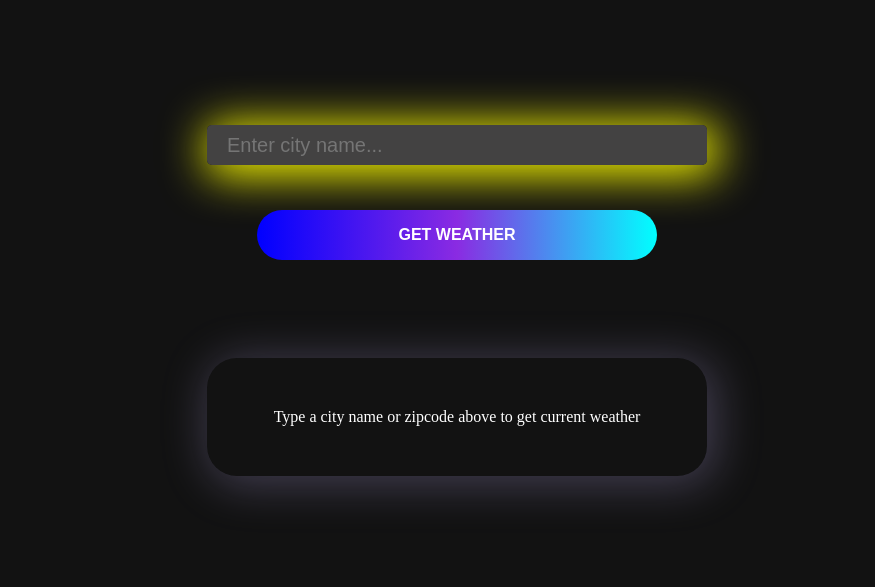
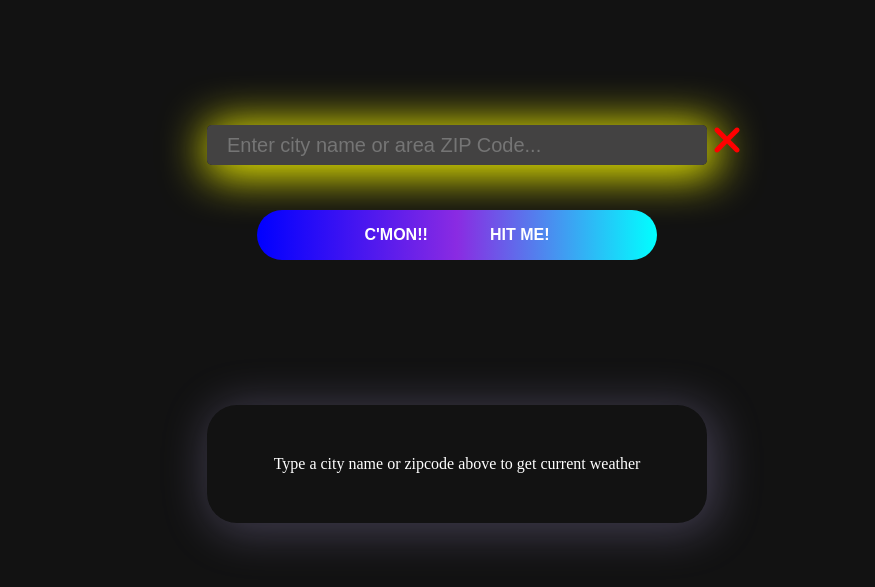
Before and after one commit to TBS96/weather-app, a plain HTML site: page index.html in a window 1280 px wide. Shown: the part 115-702 px from the top of the page, without its empty margins (183-1058 px from the left). Drawn offline with Linux system fonts and the light colour scheme.

Commit message:
added X button to clear input-text and added favicons

```diff
--- a/css/style.css
+++ b/css/style.css
@@ -85,6 +85,22 @@ h2:hover{
     transition: 0.5s;
     border: none;
     box-shadow: 5px 5px 45px 5px yellow;
+}
+
+#clear-label{
+    border: none;
+    background: none;
+    color: red;
+    font-size: 40px;
+    cursor: pointer;
+    /* margin-top: -85px; Adjust spacing as needed */
+    position: relative;
+    top: -200px;
+    right: -270px;
+}
+
+#clear-label:hover{
+    color: darkred;
 }
 
 button{
--- a/index.html
+++ b/index.html
@@ -4,6 +4,17 @@
     <meta charset="UTF-8">
     <meta name="viewport" content="width=device-width, initial-scale=1.0">
     <title>Prantik's Weather App</title>
+
+    <!-- favicons link -->
+    <link rel="apple-touch-icon" sizes="180x180" href="favicons/apple-touch-icon.png">
+    <link rel="icon" type="image/png" sizes="32x32" href="favicons/favicon-32x32.png">
+    <link rel="icon" type="image/png" sizes="16x16" href="favicons/favicon-16x16.png">
+    <link rel="manifest" href="favicons/site.webmanifest">
+
+    <!-- Font Awesome Link -->
+    <script src="https://kit.fontawesome.com/9396e58a3c.js" crossorigin="anonymous"></script>
+
+    <!-- Raw CSS Link -->
     <link rel="stylesheet" href="css/style.css">
 </head>
 <body>
@@ -13,9 +24,14 @@
 
         <div class="search-parent">
 
-            <input type="text" id="city-input-area" placeholder="Enter city name...">
+            <input type="text" id="city-input-area" placeholder="Enter city name or area ZIP Code...">
 
-            <button onclick="getWeather()">Get Weather</button>
+            <label for="clear-checkbox" id="clear-label"><i class="fa-solid fa-xmark"></i></label>
+
+            <input type="checkbox" id="clear-checkbox" style="display: none;">
+
+
+            <button onclick="getWeather()">C'mon!! &nbsp;&nbsp;&nbsp;&nbsp;&nbsp;&nbsp;&nbsp;&nbsp;&nbsp;&nbsp;&nbsp;&nbsp;&nbsp;Hit ME!</button>
 
         </div>
 
@@ -27,7 +43,7 @@
 
     </div>
 
-
+    <!-- Raw JS Link -->
     <script src="js/script.js"></script>
 </body>
 </html>
--- a/js/script.js
+++ b/js/script.js
@@ -1,3 +1,11 @@
+document.getElementById('clear-checkbox').addEventListener('change', () => {
+    if(document.getElementById('clear-checkbox').checked)
+    {
+        document.getElementById('city-input-area').value = ''; // Clear input field
+        document.getElementById('clear-checkbox').checked = false; // Uncheck the checkbox
+    }
+});
+
 const getWeather = () => {
     const city = document.getElementById('city-input-area').value;
     const apiKey = 'a802b4f26fbb9ee6933667bbec313393';
```
Also changed, not shown: favicons/android-chrome-192x192.png (added), favicons/android-chrome-512x512.png (added), favicons/apple-touch-icon.png (added), favicons/favicon-16x16.png (added), favicons/favicon-32x32.png (added), favicons/favicon.ico (added), favicons/site.webmanifest (added), favicons/weather-app.png (added).
